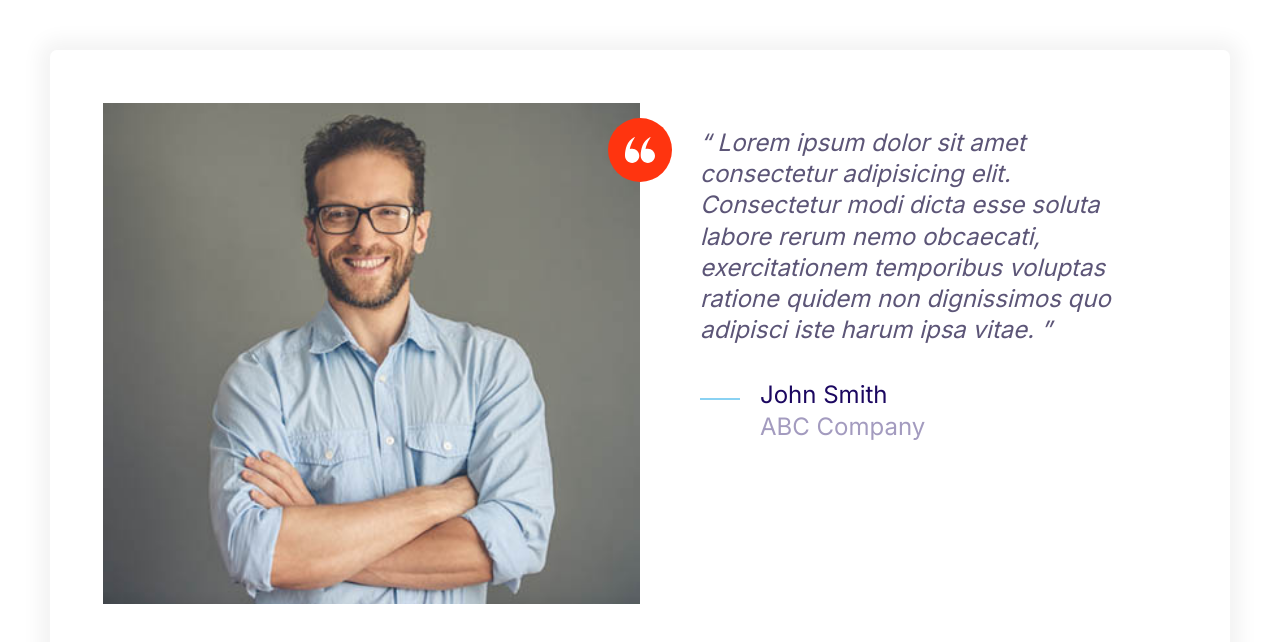
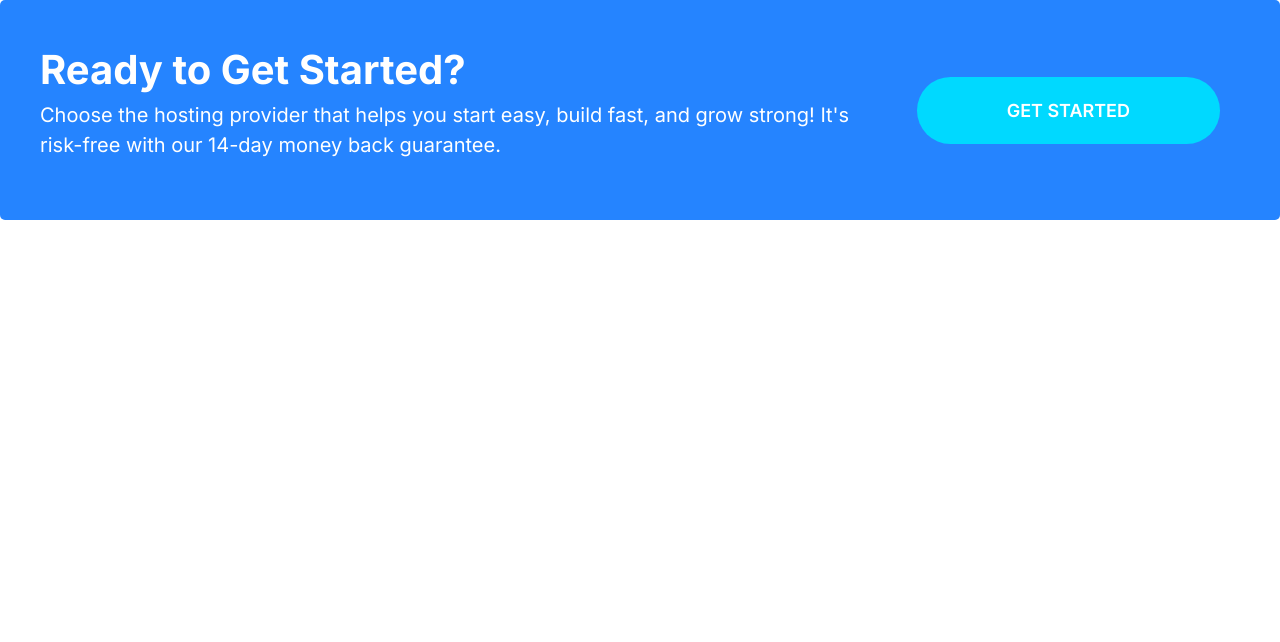
Before and after one commit to MuhammadAnas126/First-Website, a plain HTML site: page index.html in a window 1280 px wide. Drawn offline with Linux system fonts and the light colour scheme.

Commit message:
Creating Callout.

```diff
--- a/css/styles.css
+++ b/css/styles.css
@@ -204,6 +204,10 @@
 }
 .btn--accent:hover {
     background: #ec3000;
+}
+.btn--stretched {
+    padding-left: 9rem;
+    padding-right: 9rem;
 }
 .btn--block{
     width: 100%;
@@ -430,3 +434,52 @@
         margin-left: 6rem;
     }
 }
+
+/* Callouts */
+.callout {
+    padding: 4rem;
+    border-radius: 5px;
+}
+.callout--primary {
+    background: var(--color-primary);
+    color: #fff;
+}
+
+.callout__heading {
+    color: #fff;
+    font-size: 4rem;
+    margin: 0;
+}
+
+.callout .btn {
+    justify-self: center;
+    align-self: center;
+}
+
+.callout__content {
+    text-align: center;
+}
+
+.callout__text {
+    font-size: 2.4rem;
+}
+
+@media screen and (min-width: 768px) {
+    .callout .grid--1x2 {
+        grid-template-columns: 1fr auto;
+    }
+    .callout__heading {
+        font-size: 4rem;
+    }
+    .callout__text {
+        font-size: 2rem;
+    }
+    .callout__content {
+        text-align: left;
+    }
+    .callout .btn {
+        justify-self: start;
+        margin: 0 2rem;
+    }
+
+}
--- a/index.html
+++ b/index.html
@@ -13,40 +13,18 @@
       rel="stylesheet"
     />
   </head>
-  <body style="padding: 5rem">
-    <div class="card testimonial">
+  <body>
+    <div class="callout callout--primary">
       <div class="grid grid--1x2">
-        <div class="testimonial__image">
-          <img src="images/testimonial.jpg" alt="A happy, smiling customer" />
-          <span class="icon-container icon-container--accent">
-            <svg class="icon icon--white icon--small">
-              <use xlink:href="/images/sprite.svg#quotes"></use>
-            </svg>
-          </span>
+        <div class="callout__content">
+          <h2 class="callout__heading">Ready to Get Started?</h2>
+          <p class="callout__text">
+            Choose the hosting provider that helps you start easy, build fast,
+            and grow strong! It's risk-free with our 14-day money back
+            guarantee.
+          </p>
         </div>
-        <div>
-          <blockquote class="quote">
-            <p class="quote__text">
-              Lorem ipsum dolor sit amet consectetur adipisicing elit.
-              Consectetur modi dicta esse soluta labore rerum nemo obcaecati,
-              exercitationem temporibus voluptas ratione quidem non dignissimos
-              quo adipisci iste harum ipsa vitae.
-            </p>
-            <footer>
-              <div class="media">
-                <div class="media__image">
-                  <svg class="icon icon--primary qoute__line">
-                    <use xlink:href="/images/sprite.svg#line"></use>
-                  </svg>
-                </div>
-                <div class="media__body">
-                  <h3 class="media__title quote__author">John Smith</h3>
-                  <p class="quote__company">ABC Company</p>
-                </div>
-              </div>
-            </footer>
-          </blockquote>
-        </div>
+        <a href="#" class="btn btn--secondary btn--stretched">Get Started</a>
       </div>
     </div>
   </body>
```
Also changed, not shown: components/callout.html (added, +12 -0 lines).
